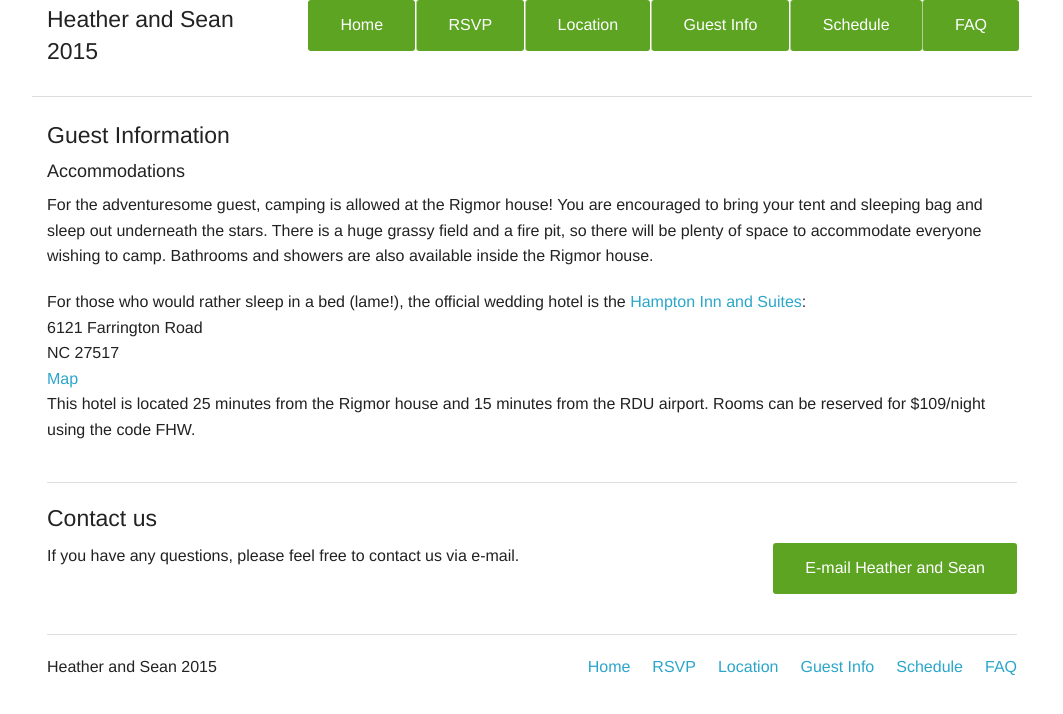
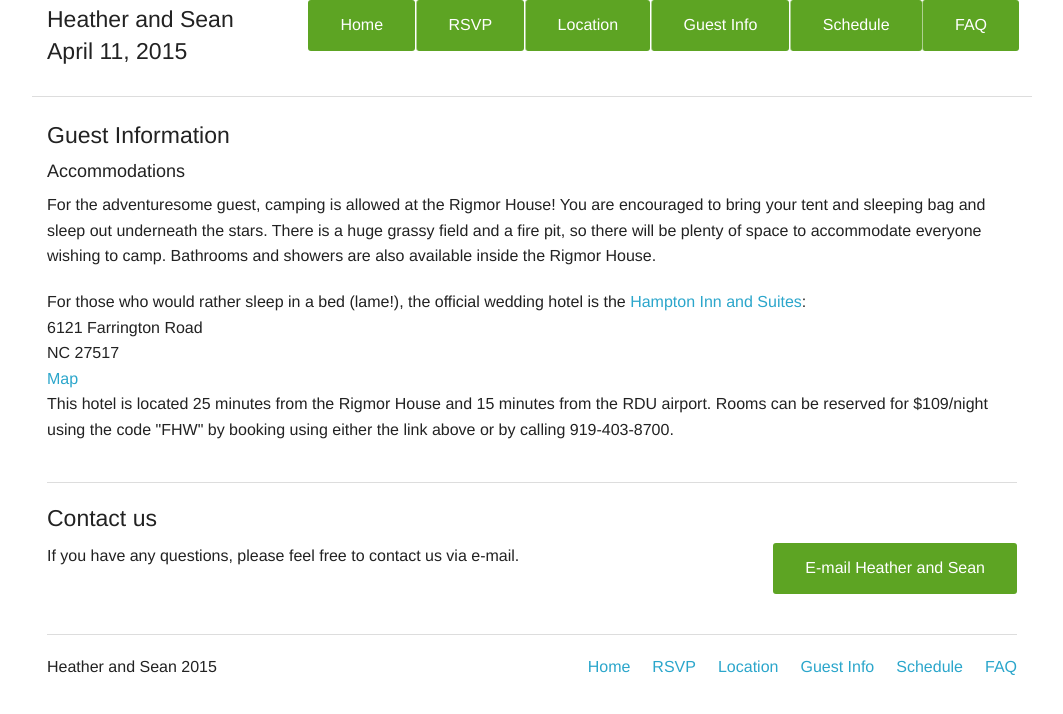
Before and after one commit to sfinch/sfinch.github.io, a plain HTML site: page guest_info.html in a window 1280 px wide. Shown: the whole page, without its empty margins (108-1171 px from the left). Drawn offline with Linux system fonts and the light colour scheme.

Commit message:
linda corrections

```diff
--- a/guest_info.html
+++ b/guest_info.html
@@ -30,11 +30,11 @@
     <div class="large-12 columns">
     <h4>Guest Information</h4>
     <h5>Accommodations</h5>
-    <p> For the adventuresome guest, camping is allowed at the Rigmor house!
+    <p> For the adventuresome guest, camping is allowed at the Rigmor House!
     You are encouraged to bring your tent and sleeping bag and sleep out underneath the
     stars.  There is a huge grassy field and a fire pit, so there will be
     plenty of space to accommodate everyone wishing to camp. Bathrooms and showers are also
-    available inside the Rigmor house.  </p>
+    available inside the Rigmor House.  </p>
 
     <p> For those who would rather sleep in a bed (lame!), the official wedding hotel is the <a
     href="http://hamptoninn.hilton.com/en/hp/groups/personalized/R/RDUCHHX-FHW-20150410/index.jhtml?WT.mc_id=POG">Hampton
@@ -43,9 +43,9 @@
     NC 27517 <br>
     <a href =
     "https://www.google.com/maps/place/Hampton+Inn+%26+Suites+Chapel+Hill%2FDurham,+Area/@35.910364,-78.982249,17z/data=!4m2!3m1!1s0x0:0xd77693d0b1873315">Map </a> <br>
-    This hotel is located 25 minutes from the Rigmor house and 15 minutes from the RDU
-    airport.  Rooms can be reserved for
-    $109/night using the code FHW.  </p>
+    This hotel is located 25 minutes from the Rigmor House and 15 minutes from the RDU
+    airport.  Rooms can be reserved for $109/night using the code "FHW" by booking using
+    either the link above or by calling 919-403-8700.  </p>
 
 
     </div>
--- a/top.html
+++ b/top.html
@@ -1,6 +1,6 @@
    <div class="row">
     <div class="large-3 columns">
-      <h4>Heather and Sean 2015 </h4>
+      <h4>Heather and Sean April 11, 2015 </h4>
     </div>
     <div class="large-9 columns">
       <ul class="right button-group">
```
Also changed, not shown: index.html (+1 -0 lines), location.html (+1 -1 lines), schedule.html (+3 -2 lines).
